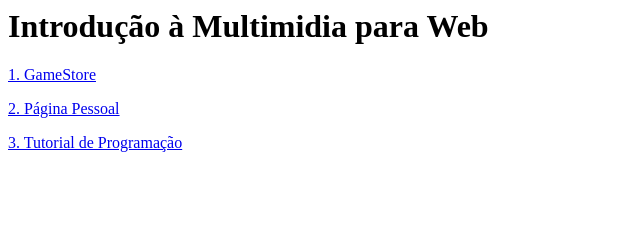
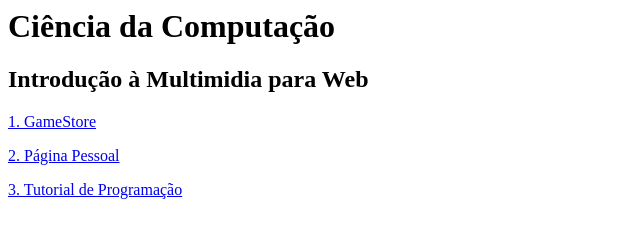
Before and after one commit to lorenamedeiros/introducao-a-multimidia-para-web, a plain HTML site: page index.html in a window 1280 px wide. Shown: the whole page, without its empty margins (0-640 px from the left). Drawn offline with Linux system fonts and the light colour scheme.

```diff
--- a/index.html
+++ b/index.html
@@ -9,7 +9,9 @@
 </head>
 
 <body>
-    <h1>Introdução à Multimidia para Web</h1>
+    <div>
+        <h1>Ciência da Computação</h1>
+        <h2>Introdução à Multimidia para Web</h2>
 
         <p>
             <a href="trabalhos/gamestore/index.html">1. GameStore</a>
@@ -20,6 +22,7 @@
         <p>
             <a href="trabalhos/tutorial-de-programacao/index.html">3. Tutorial de Programação</a>
         </p>
+    </div>
 </body>
 
 </html>
```
Also changed, not shown: 1 other file. Lines whose indentation alone changed are shown as unchanged.
